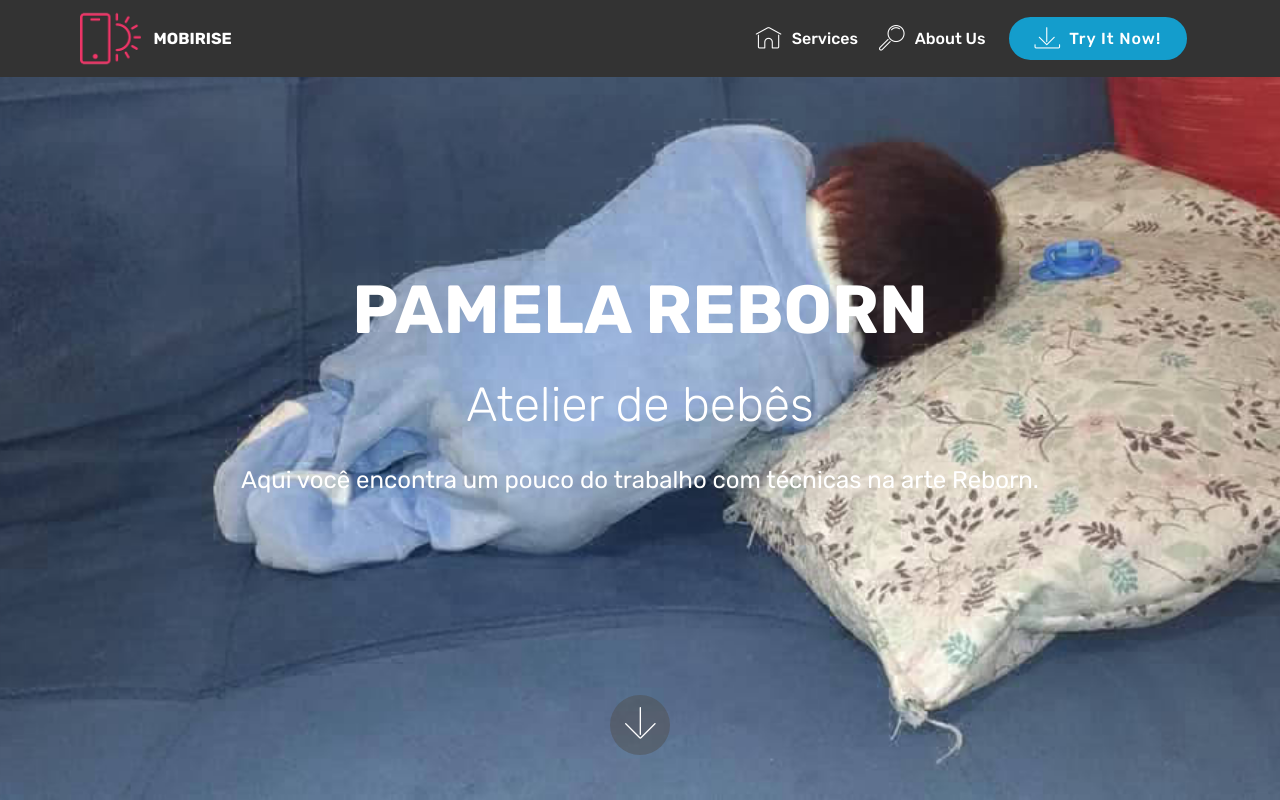
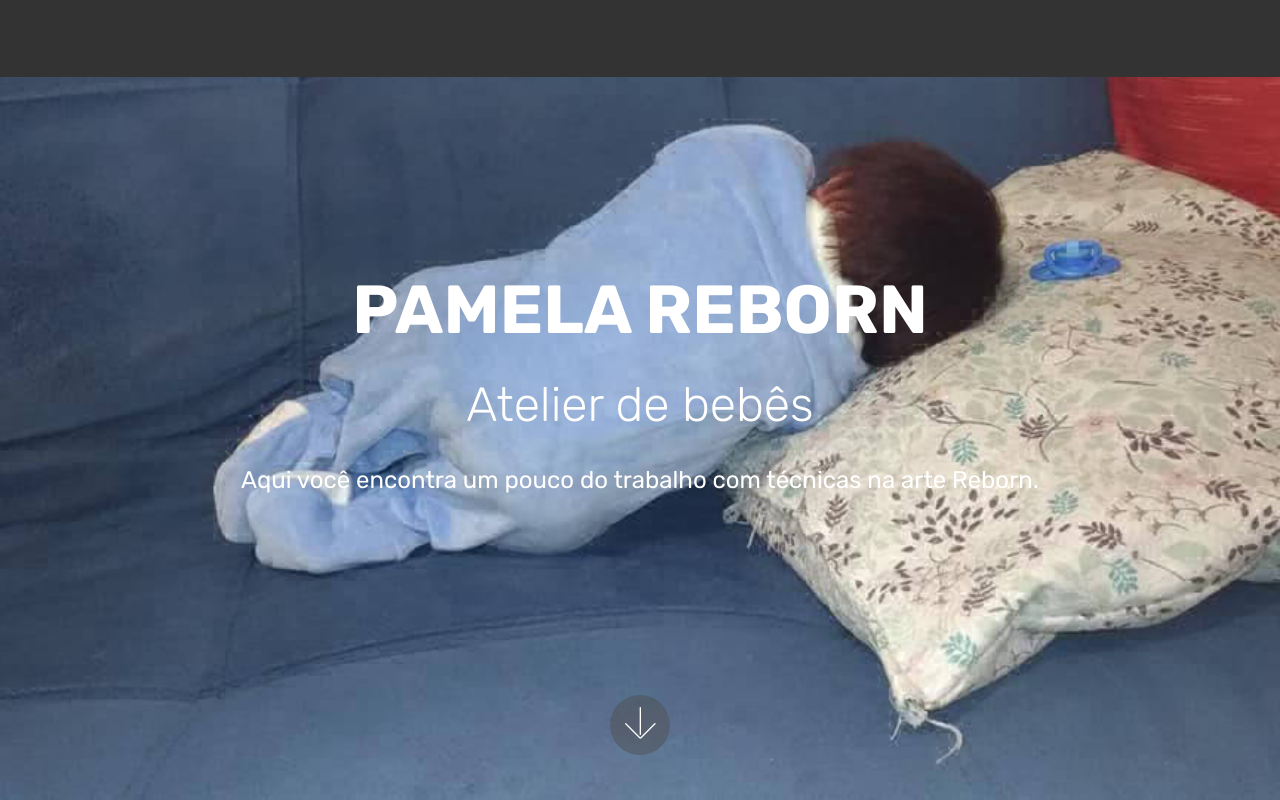
Before and after one commit to PamelaNeves/pamelaneves.github.io, a plain HTML site: page index.html in a window 1280 px wide. Shown: the top 800 px of the page. Drawn offline with Linux system fonts and the light colour scheme; files whose address does not match are found by name.

Commit message:
create github pages

```diff
--- a/assets/mobirise/css/mbr-additional.css
+++ b/assets/mobirise/css/mbr-additional.css
@@ -1599,6 +1599,10 @@ body {
 .cid-qQhJyVpAkJ .collapsed .navbar-collapse.show .navbar-nav .nav-item {
   clear: both;
 }
+.cid-qQhJyVpAkJ .collapsed .navbar-collapse.collapsing .navbar-nav .nav-item:last-child,
+.cid-qQhJyVpAkJ .collapsed .navbar-collapse.show .navbar-nav .nav-item:last-child {
+  margin-bottom: 1rem;
+}
 .cid-qQhJyVpAkJ .collapsed .navbar-collapse.collapsing .navbar-buttons,
 .cid-qQhJyVpAkJ .collapsed .navbar-collapse.show .navbar-buttons {
   text-align: center;
@@ -1693,6 +1697,10 @@ body {
   .cid-qQhJyVpAkJ .navbar-collapse.show .navbar-nav .nav-item {
     clear: both;
   }
+  .cid-qQhJyVpAkJ .navbar-collapse.collapsing .navbar-nav .nav-item:last-child,
+  .cid-qQhJyVpAkJ .navbar-collapse.show .navbar-nav .nav-item:last-child {
+    margin-bottom: 1rem;
+  }
   .cid-qQhJyVpAkJ .navbar-collapse.collapsing .navbar-buttons,
   .cid-qQhJyVpAkJ .navbar-collapse.show .navbar-buttons {
     text-align: center;
--- a/index.html
+++ b/index.html
@@ -39,42 +39,18 @@
         </button>
         <div class="menu-logo">
             <div class="navbar-brand">
-                <span class="navbar-logo">
-                    <a href="https://mobirise.com">
-                         <img src="assets/images/logo2.png" alt="Mobirise" style="height: 3.8rem;">
-                    </a>
-                </span>
-                <span class="navbar-caption-wrap">
-                    <a class="navbar-caption text-white display-4" href="https://mobirise.com">
-                        MOBIRISE
-                    </a>
-                </span>
+
+
             </div>
         </div>
         <div class="collapse navbar-collapse" id="navbarSupportedContent">
-            <ul class="navbar-nav nav-dropdown" data-app-modern-menu="true">
-                <li class="nav-item">
-                    <a class="nav-link link text-white display-4" href="https://mobirise.com">
-                        <span class="mbri-home mbr-iconfont mbr-iconfont-btn"></span>
-                        Services
-                    </a>
-                </li>
-                <li class="nav-item">
-                    <a class="nav-link link text-white display-4" href="https://mobirise.com">
-                        <span class="mbri-search mbr-iconfont mbr-iconfont-btn"></span>
-                        About Us
-                    </a>
-                </li>
-            </ul>
-            <div class="navbar-buttons mbr-section-btn"><a class="btn btn-sm btn-primary display-4" href="https://mobirise.com">
-                    <span class="mbri-save mbr-iconfont mbr-iconfont-btn "></span>
-                    Try It Now!
-                </a></div>
+
+
         </div>
     </nav>
 </section>
 
-<section class="engine"><a href="https://mobirise.me/o">free one page site templates</a></section><section class="cid-qQhJyWESL6 mbr-fullscreen mbr-parallax-background" id="header2-f">
+<section class="engine"><a href="https://mobirise.me/f">simple website maker</a></section><section class="cid-qQhJyWESL6 mbr-fullscreen mbr-parallax-background" id="header2-f">
 
 
 
```
Also changed, not shown: 1 other file.
